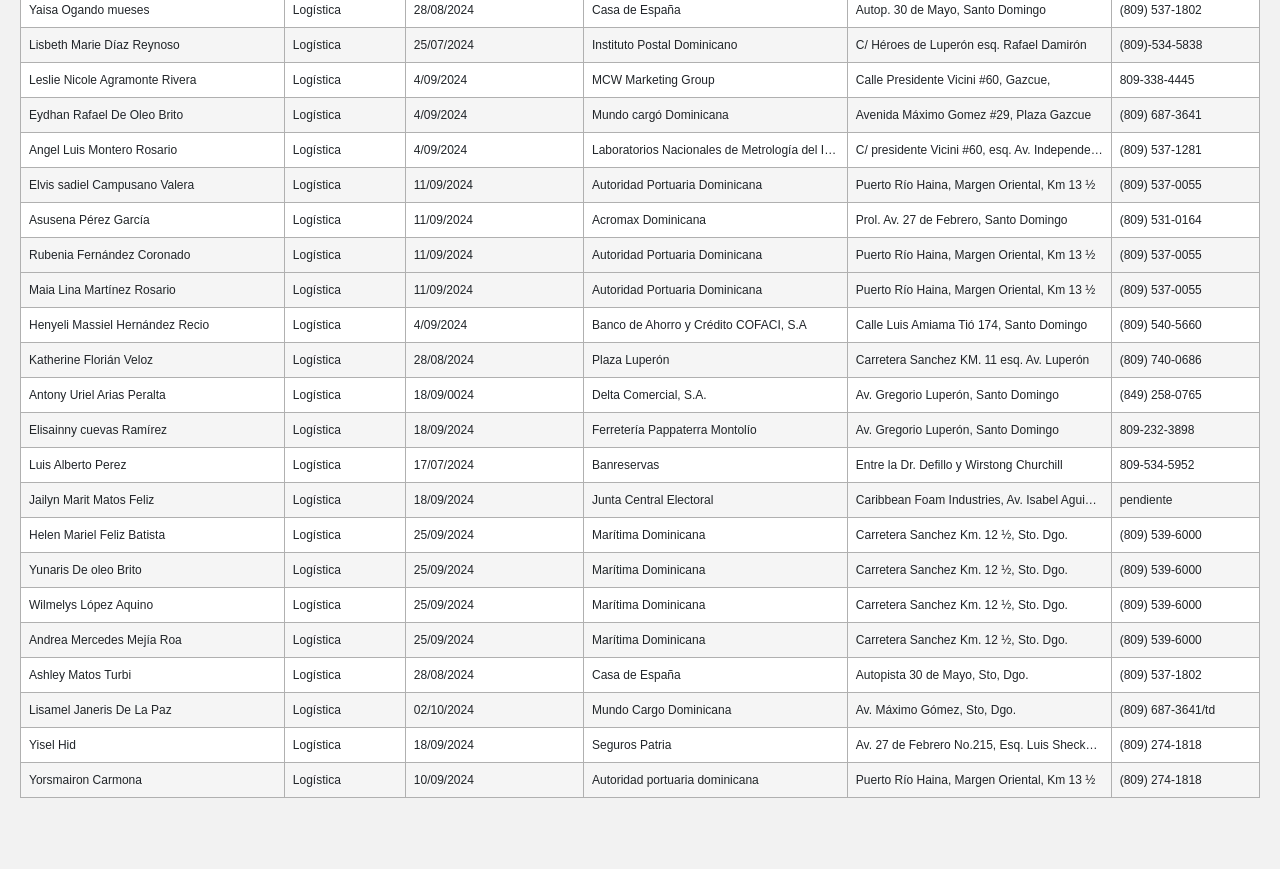
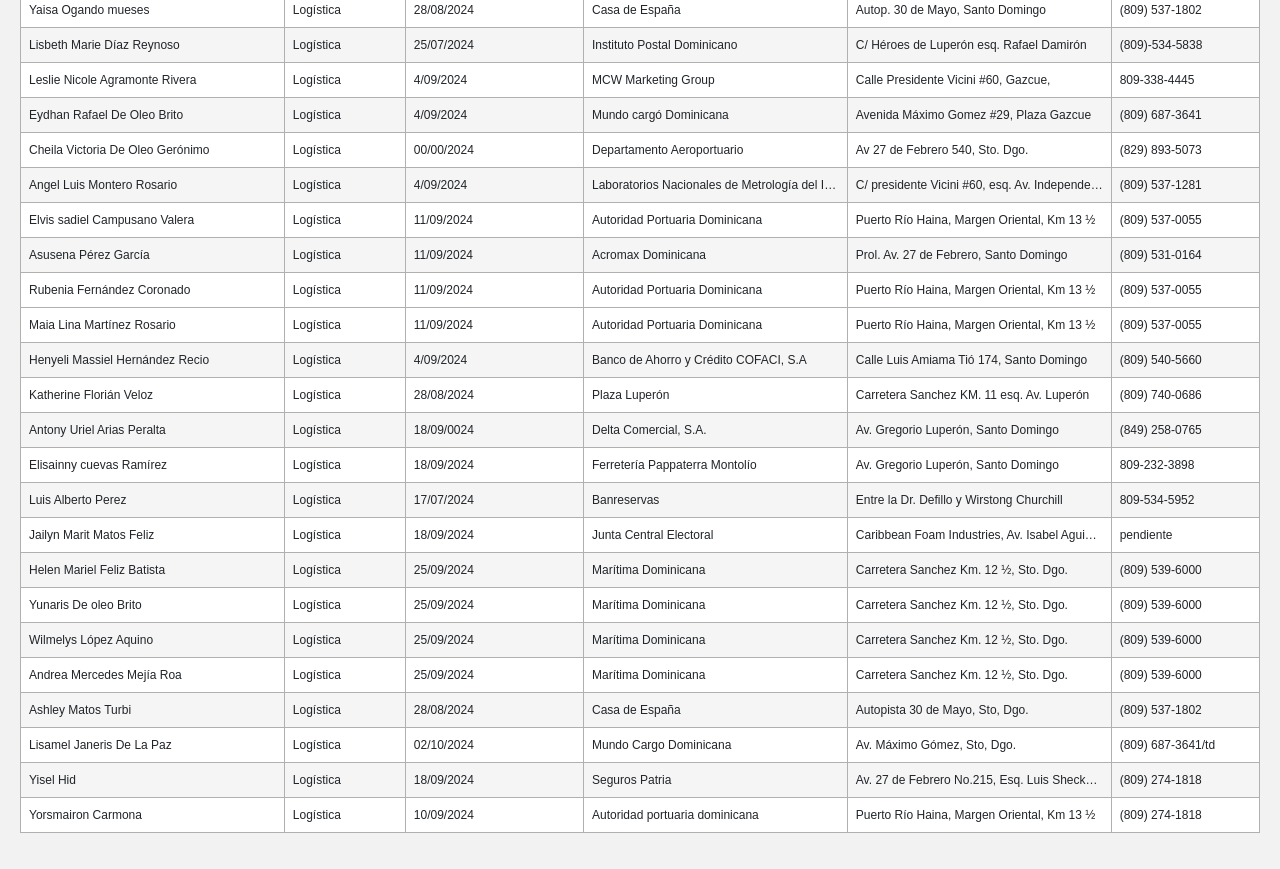
Before and after one commit to Aarias23/MFCT-2024-2025, a plain HTML site: page index.html in a window 1280 px wide. Shown: the part 3060-3929 px from the top of the page. Before the commit the page ends 3894 px from the top, so only its background shows below. Drawn offline with nearby package versions, Linux system fonts and the light colour scheme; a script that the page names is missing.

Commit message:
Update index.html

```diff
--- a/index.html
+++ b/index.html
@@ -715,6 +715,14 @@
             <td>(809) 687-3641</td>
           </tr>
           <tr>
+            <td>Cheila Victoria De Oleo Gerónimo</td>
+            <td>Logística</td>
+            <td>00/00/2024</td>
+            <td>Departamento Aeroportuario</td>
+            <td>Av 27 de Febrero 540, Sto. Dgo.</td>
+            <td>(829) 893-5073</td>
+          </tr>
+          <tr>
             <td>Angel Luis Montero Rosario</td>
             <td>Logística</td>
             <td>4/09/2024</td>
```
